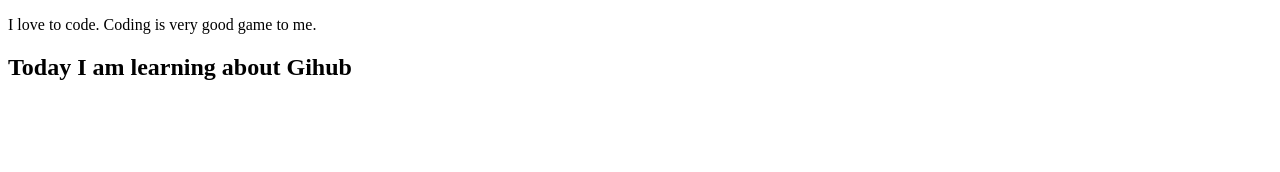
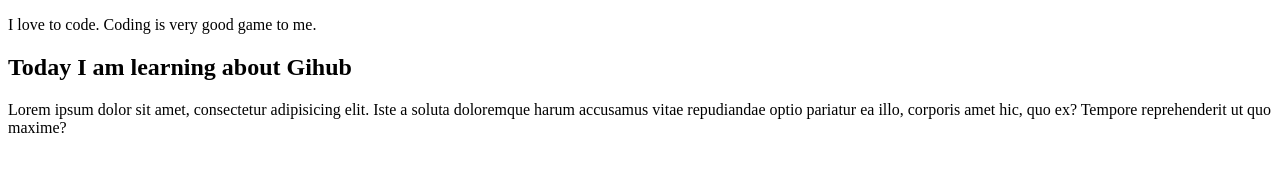
Before and after one commit to SaroarSojib/My-First-Website, a plain HTML site: page index.html in a window 1280 px wide. Drawn offline with Linux system fonts and the light colour scheme.

Commit message:
Goste adding

```diff
--- a/index.html
+++ b/index.html
@@ -9,5 +9,6 @@
 <body>
     <p>I love to code. Coding is very good game to me.</p>
     <H2>Today I am learning about Gihub</H2>
+    <p>Lorem ipsum dolor sit amet, consectetur adipisicing elit. Iste a soluta doloremque harum accusamus vitae repudiandae optio pariatur ea illo, corporis amet hic, quo ex? Tempore reprehenderit ut quo maxime?</p>
 </body>
 </html>
```
